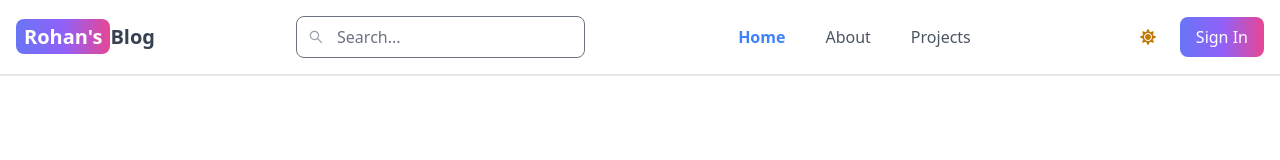
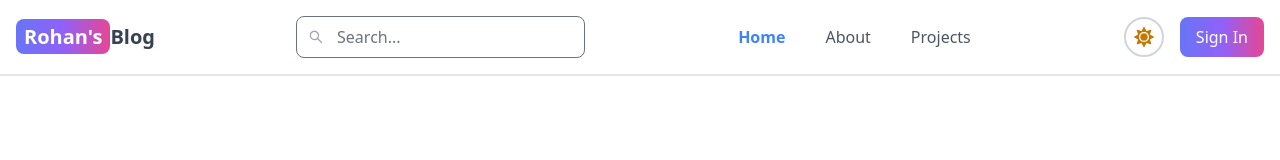
Before and after one commit to rohansamuel07/Personal-Blog-Project, a React (Vite) app in the folder client/: page / in a window 1280 px wide. Shown: the top 160 px of the page. Built offline with nearby package versions, Linux system fonts and the light colour scheme; no server answers.

Commit message:
updating theme toggle icon

```diff
--- a/client/src/components/Header.jsx
+++ b/client/src/components/Header.jsx
@@ -91,7 +91,7 @@ export default function Header() {
       </div>
 
       {/* User Actions */}
-      <div className="flex items-center gap-2">
+      <div className="flex items-center gap-4"> {/* Increased gap here for better spacing */}
         {/* Search Bar Icon for Small Screens */}
         <button
           className="w-10 h-10 lg:hidden flex items-center justify-center"
@@ -119,10 +119,14 @@ export default function Header() {
         )}
 
         <button
-          className="w-12 h-10 hidden sm:flex items-center justify-center"
+          className="w-10 h-10 hidden sm:flex items-center justify-center rounded-full border-2 border-gray-300 dark:border-gray-600 hover:border-blue-500 transition duration-200"
           onClick={() => dispatch(toggleTheme())}
         >
-          {theme === 'light' ? <FaSun className="text-yellow-500" /> : <FaMoon className="text-gray-300" />}
+          {theme === 'light' ? (
+            <FaSun className="text-yellow-500 text-xl" />
+          ) : (
+            <FaMoon className="text-gray-300 text-xl" />
+          )}
         </button>
 
         {currentUser ? (
@@ -132,7 +136,7 @@ export default function Header() {
             label={
               <div className="rounded-full overflow-hidden">
                 <Avatar alt='user' img={currentUser.profilePicture} />
-                </div>
+              </div>
             }
           >
             <Dropdown.Header>
```
